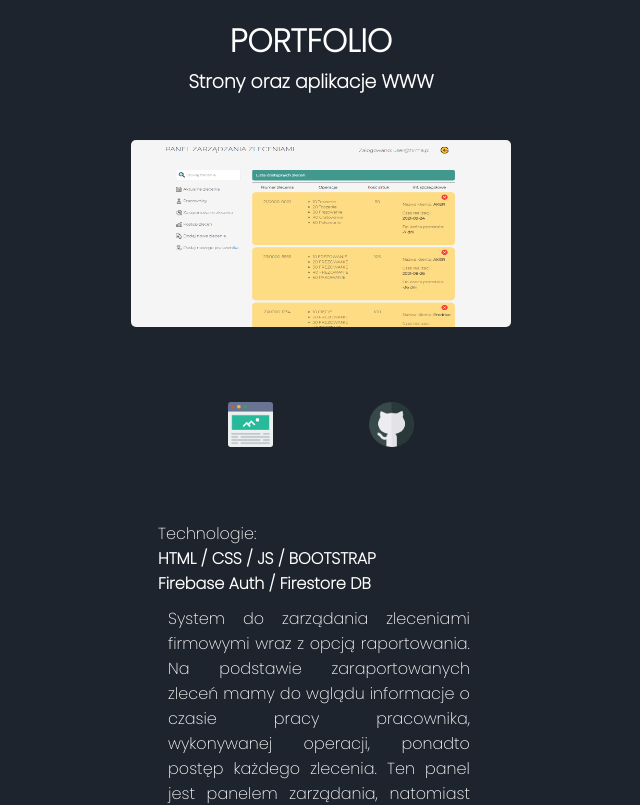
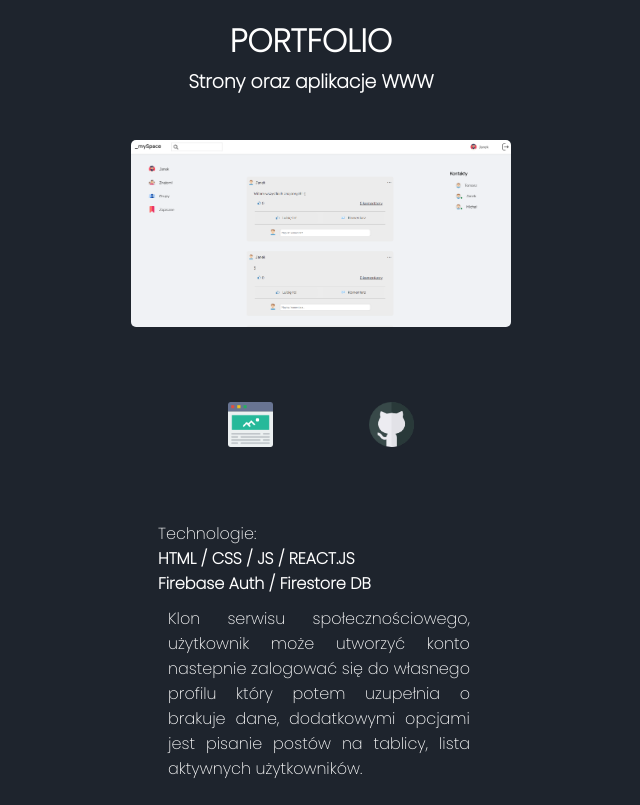
Before and after one commit to mkropidlowski/portfolio-react, a React (Create React App) app: page / in a window 1280 px wide. Shown: the part 1580-2385 px from the top of the page, without its empty margins (329-969 px from the left). Built offline with nearby package versions, Linux system fonts and the light colour scheme.

Commit message:
add new box project

```diff
--- a/src/Footer.js
+++ b/src/Footer.js
@@ -10,7 +10,7 @@ const Footer = () => {
            </div>
 
        <div className="footer-copyright">
-           <span>2021 -  Wykonał Michał Kropidłowski</span>
+           <span>2022 -  Wykonał Michał Kropidłowski</span>
        </div>
 
    </div>
--- a/src/Projects.js
+++ b/src/Projects.js
@@ -8,16 +8,39 @@ import mealGen from './img/meal-gen.PNG';
 import movieFinder from './img/movie-finder.PNG';
 import bookGen from './img/book-gen.PNG';
 import system from './img/system.PNG';
+import myface from './img/myface.PNG'
 import employeePanel from './img/panel_pracownika.PNG';
 
 
 
 const Project = () => {
+
+
+
+
+
     return (
             <div className="project-container" id="porfolio">
                 <h1 className="portfolio-header"> PORTFOLIO</h1>
                 <h3 className="porfolio-container-title">Strony oraz aplikacje WWW</h3>
 
+                <div className="project-box">
+                    <div>
+                        <img src={myface} alt="system" className="thumbnail-style"/>
+                    </div>
+                    <div className="demo-code">
+                        <a href="https://infallible-kare-7b66d0.netlify.app/" target="_blank" rel="noreferrer"><img alt="flipCard" src={flipCardIcon}/></a>
+                        <a href="https://github.com/mkropidlowski/myface-clone" target="_blank" rel="noreferrer"><img alt="githubCard" src={gitCardIcon}/></a>
+                    </div>
+                    <div className="used-stack">
+                    <span className="text-lt">Technologie:</span>
+                    <span className="text-lt"><b>HTML / CSS / JS / REACT.JS</b></span>
+                    <span className="text-lt"><b>Firebase Auth / Firestore DB</b></span>
+                    <span className="panel-desc">Klon serwisu społecznościowego, użytkownik może utworzyć konto nastepnie zalogować się do własnego profilu który potem uzupełnia
+                    o brakuje dane, dodatkowymi opcjami jest pisanie postów na tablicy, lista aktywnych użytkowników.
+                    </span>
+                    </div>
+                </div>
                 <div className="project-box">
                     <div>
                         <img src={system} alt="system" className="thumbnail-style"/>
```
Also changed, not shown: src/img/myface.PNG (added).
